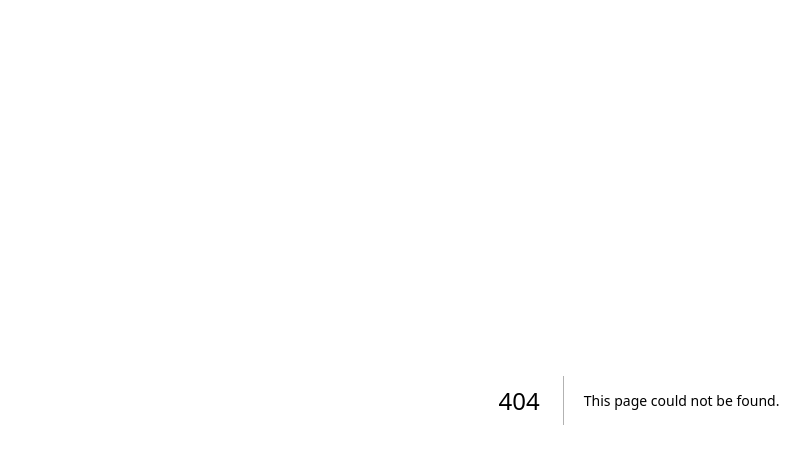
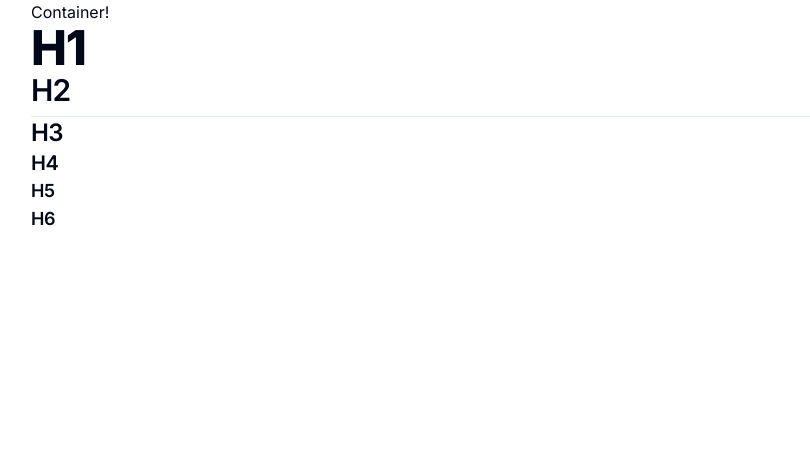
Before and after one commit to hamlim/feijoa-ui, a Next.js app: page /kitchen-sink in a window 1280 px wide. Before the commit this address had no page. Shown: the top 464 px of the page, without its empty margins (1-811 px from the left). Built offline with nearby package versions, Linux system fonts and the light colour scheme.

Commit message:
Stub out some routes, add Heading and Container components

```diff
--- /dev/null
+++ b/app/kitchen-sink/page.tsx
@@ -0,0 +1,18 @@
+import { Container } from '@components/ui/container'
+import { Heading } from '@components/ui/heading'
+
+export default function KitchenSink() {
+  return (
+    <div>
+      <Container>Container!</Container>
+      <Container>
+        <Heading is="h1">H1</Heading>
+        <Heading is="h2">H2</Heading>
+        <Heading is="h3">H3</Heading>
+        <Heading is="h4">H4</Heading>
+        <Heading is="h5">H5</Heading>
+        <Heading is="h6">H6</Heading>
+      </Container>
+    </div>
+  )
+}
--- a/app/layout.tsx
+++ b/app/layout.tsx
@@ -1,5 +1,6 @@
 import { Metadata } from 'next'
 import './globals.css'
+import { Container } from '@components/ui/container'
 
 import { Inter } from 'next/font/google'
 
@@ -10,7 +11,9 @@ export default function Layout({ children }) {
     <html lang="en" className={inter.className}>
       <body>
         <main className="min-h-screen">
-          <header></header>
+          <header>
+            <Container></Container>
+          </header>
           <section>{children}</section>
           <footer></footer>
         </main>
--- /dev/null
+++ b/app/sandbox/page.tsx
@@ -0,0 +1,3 @@
+export default function Sandbox() {
+  return 'TODO'
+}
--- /dev/null
+++ b/components/ui/container.tsx
@@ -0,0 +1,8 @@
+import { cn } from '@lib/utils'
+import type { GenericHTMLElementProps } from '@lib/types'
+
+interface Props extends GenericHTMLElementProps {}
+
+export function Container(props: Props) {
+  return <div {...props} className={cn('container', props.className)} />
+}
--- /dev/null
+++ b/components/ui/heading.tsx
@@ -0,0 +1,21 @@
+import { cn } from '@lib/utils'
+import type { GenericHTMLElementProps } from '@lib/types'
+
+interface Props extends GenericHTMLElementProps {
+  is: 'h1' | 'h2' | 'h3' | 'h4' | 'h5' | 'h6'
+}
+
+let headingClassMap = {
+  h1: 'scroll-m-20 text-4xl font-extrabold tracking-tight lg:text-5xl',
+  h2: 'scroll-m-20 border-b pb-2 text-3xl font-semibold tracking-tight transition-colors first:mt-0',
+  h3: 'scroll-m-20 text-2xl font-semibold tracking-tight',
+  h4: 'scroll-m-20 text-xl font-semibold tracking-tight',
+  h5: 'scroll-m-20 text-lg font-semibold tracking-tight',
+  h6: 'scroll-m-20 text-lg font-semibold tracking-tight',
+}
+
+export function Heading({ is: El, ...props }: Props) {
+  let classes = headingClassMap[El]
+
+  return <El {...props} className={cn(classes, props.className)} />
+}
--- /dev/null
+++ b/lib/types.ts
@@ -0,0 +1,21 @@
+import type { ComponentProps, JSX, ReactNode, Component } from 'react'
+
+type JSXElementConstructor<P> =
+  | ((
+      props: P,
+      /**
+       * @deprecated https://legacy.reactjs.org/docs/legacy-context.html#referencing-context-in-stateless-function-components
+       */
+      deprecatedLegacyContext?: any,
+    ) => ReactNode)
+  | (new (
+      props: P,
+      /**
+       * @deprecated https://legacy.reactjs.org/docs/legacy-context.html#referencing-context-in-lifecycle-methods
+       */
+      deprecatedLegacyContext?: any,
+    ) => Component<any, any>)
+
+export type GenericHTMLElementProps = ComponentProps<
+  keyof JSX.IntrinsicElements | JSXElementConstructor<any>
+>
```
